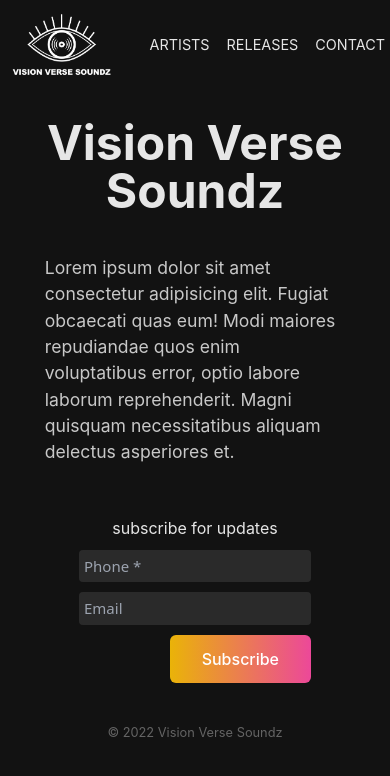
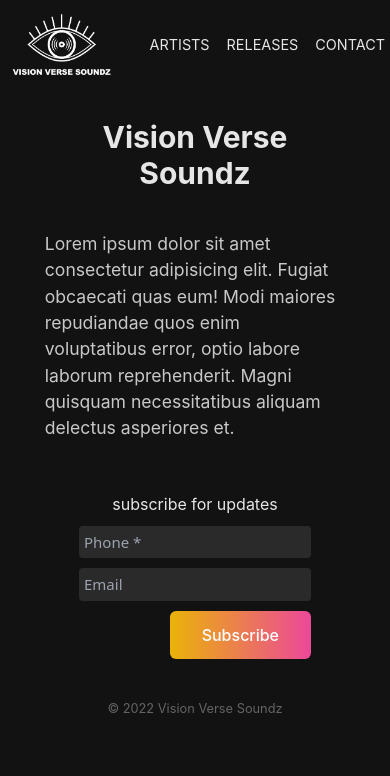
Before and after one commit to jasoncassella/vision-verse-soundz, a Next.js app: page / in a window 390 px wide. Shown: the top 776 px of the page. Built offline with nearby package versions, Linux system fonts and the light colour scheme.

Commit message:
make title smaller on phones

```diff
--- a/pages/index.js
+++ b/pages/index.js
@@ -12,7 +12,7 @@
 				<link rel='icon' href='/favicon.ico' />
 			</Head>
 			<div>
-				<h1 className='text-5xl font-bold text-center my-10'>Vision Verse Soundz</h1>
+				<h1 className='text-3xl sm:text-5xl md:text-7xl font-bold text-center my-10'>Vision Verse Soundz</h1>
 				<p className='text'>
 					Lorem ipsum dolor sit amet consectetur adipisicing elit. Fugiat obcaecati
 					quas eum! Modi maiores repudiandae quos enim voluptatibus error, optio
```
